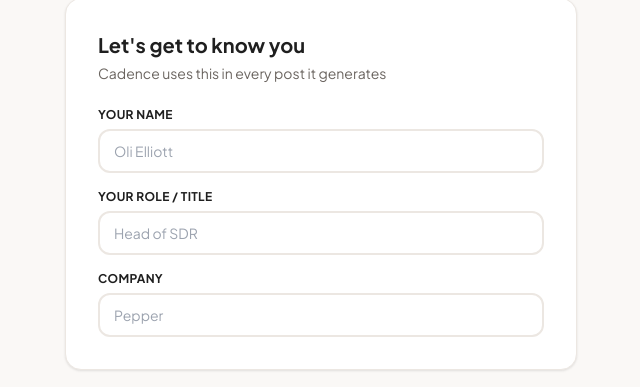
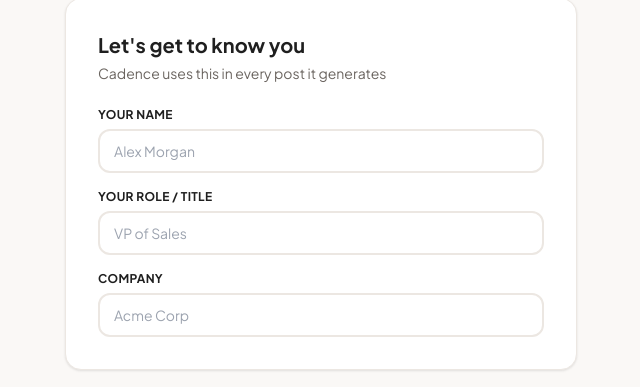
Before and after one commit to tinyspooon/Cadence, a Next.js app: page /onboarding in a window 1280 px wide. Shown: the part 230-617 px from the top of the page, without its empty margins (319-959 px from the left). Built offline with nearby package versions, Linux system fonts and the light colour scheme.

Commit message:
Remove all Pepper/personal placeholder references

```diff
--- a/src/app/dashboard/settings/page.tsx
+++ b/src/app/dashboard/settings/page.tsx
@@ -247,18 +247,18 @@ export default function SettingsPage() {
           <div className="grid grid-cols-2 gap-3 mb-3">
             <div>
               <label className="block text-xs font-bold text-text uppercase tracking-wide mb-1.5">Full name</label>
-              <input type="text" value={name} onChange={e => setName(e.target.value)} placeholder="Your name"
+              <input type="text" value={name} onChange={e => setName(e.target.value)} placeholder="Alex Morgan"
                 className="w-full px-3 py-2.5 bg-white border-2 border-border2 rounded-xl text-sm text-text placeholder-faint focus:outline-none focus:border-accent focus:ring-2 focus:ring-accent/15 transition-all" />
             </div>
             <div>
               <label className="block text-xs font-bold text-text uppercase tracking-wide mb-1.5">Role / Title</label>
-              <input type="text" value={role} onChange={e => setRole(e.target.value)} placeholder="Your role"
+              <input type="text" value={role} onChange={e => setRole(e.target.value)} placeholder="VP of Sales"
                 className="w-full px-3 py-2.5 bg-white border-2 border-border2 rounded-xl text-sm text-text placeholder-faint focus:outline-none focus:border-accent focus:ring-2 focus:ring-accent/15 transition-all" />
             </div>
           </div>
           <div>
             <label className="block text-xs font-bold text-text uppercase tracking-wide mb-1.5">Company</label>
-            <input type="text" value={company} onChange={e => setCompany(e.target.value)} placeholder="Your company"
+            <input type="text" value={company} onChange={e => setCompany(e.target.value)} placeholder="Acme Corp"
               className="w-full px-3 py-2.5 bg-white border-2 border-border2 rounded-xl text-sm text-text placeholder-faint focus:outline-none focus:border-accent focus:ring-2 focus:ring-accent/15 transition-all" />
           </div>
         </SettingsCard>
@@ -278,25 +278,25 @@ export default function SettingsPage() {
             <div>
               <label className="block text-xs font-bold text-text uppercase tracking-wide mb-1.5">One-liner description</label>
               <input type="text" value={companyOneLiner} onChange={e => setOneLiner(e.target.value)}
-                placeholder="e.g. Pepper is AI-powered order management for food distributors"
+                placeholder="e.g. Acme is AI-powered sales intelligence for B2B teams"
                 className="w-full px-3 py-2.5 bg-white border-2 border-border2 rounded-xl text-sm text-text placeholder-faint focus:outline-none focus:border-accent focus:ring-2 focus:ring-accent/15 transition-all" />
             </div>
             <div>
               <label className="block text-xs font-bold text-text uppercase tracking-wide mb-1.5">Problem you solve</label>
               <textarea value={problemSolved} onChange={e => setProblem(e.target.value)} rows={2}
-                placeholder="e.g. Independent food distributors are stuck on phone orders and spreadsheets — losing customers to faster competitors"
+                placeholder="e.g. Sales teams waste hours on manual research instead of actually selling"
                 className="w-full px-3 py-2.5 bg-white border-2 border-border2 rounded-xl text-sm text-text placeholder-faint focus:outline-none focus:border-accent focus:ring-2 focus:ring-accent/15 transition-all resize-none" />
             </div>
             <div>
               <label className="block text-xs font-bold text-text uppercase tracking-wide mb-1.5">Target customer</label>
               <input type="text" value={targetCustomer} onChange={e => setTarget(e.target.value)}
-                placeholder="e.g. Independent food & beverage distributors with 10-100 employees"
+                placeholder="e.g. B2B SaaS companies with 50-500 employees"
                 className="w-full px-3 py-2.5 bg-white border-2 border-border2 rounded-xl text-sm text-text placeholder-faint focus:outline-none focus:border-accent focus:ring-2 focus:ring-accent/15 transition-all" />
             </div>
             <div>
               <label className="block text-xs font-bold text-text uppercase tracking-wide mb-1.5">Key differentiator</label>
               <input type="text" value={differentiator} onChange={e => setDiff(e.target.value)}
-                placeholder="e.g. The only platform built specifically for independent distributors — not adapted from enterprise software"
+                placeholder="e.g. The only tool built specifically for sales teams — not adapted from marketing software"
                 className="w-full px-3 py-2.5 bg-white border-2 border-border2 rounded-xl text-sm text-text placeholder-faint focus:outline-none focus:border-accent focus:ring-2 focus:ring-accent/15 transition-all" />
             </div>
           </div>
--- a/src/app/dashboard/team/page.tsx
+++ b/src/app/dashboard/team/page.tsx
@@ -19,7 +19,7 @@ interface TeamMember {
 const TEAM: TeamMember[] = [
   { id: '1', name: 'Ryan Callahan',        role: 'SDR',         avatar: 'K', color: '#FF5C35', postsThisMonth: 14, streak: 9,  consistency: 94, topStyle: 'Story',       lastPosted: 'Today',     status: 'active' },
   { id: '2', name: 'Jamie Torres',   role: 'SDR',         avatar: 'B', color: '#7C4DFF', postsThisMonth: 11, streak: 6,  consistency: 82, topStyle: 'Insight',     lastPosted: 'Yesterday', status: 'active' },
-  { id: '3', name: 'Alex Morgan',        role: 'Head of SDR', avatar: 'O', color: '#0EA47A', postsThisMonth: 9,  streak: 3,  consistency: 78, topStyle: 'Story',       lastPosted: 'Today',     status: 'active' },
+  { id: '3', name: 'Alex Morgan',        role: 'VP of Sales', avatar: 'A', color: '#0EA47A', postsThisMonth: 9,  streak: 3,  consistency: 78, topStyle: 'Story',       lastPosted: 'Today',     status: 'active' },
   { id: '4', name: 'Sam Fletcher',        role: 'SDR',         avatar: 'D', color: '#D97706', postsThisMonth: 8,  streak: 4,  consistency: 71, topStyle: 'Observation', lastPosted: '2 days ago',status: 'active' },
   { id: '5', name: 'Priya Sharma', role: 'SDR',         avatar: 'C', color: '#0A66C2', postsThisMonth: 6,  streak: 2,  consistency: 58, topStyle: 'Insight',     lastPosted: '3 days ago',status: 'at-risk' },
   { id: '6', name: 'Ben Wallace',      role: 'SDR',         avatar: 'L', color: '#9333EA', postsThisMonth: 5,  streak: 1,  consistency: 45, topStyle: 'Story',       lastPosted: '4 days ago',status: 'at-risk' },
--- a/src/app/onboarding/page.tsx
+++ b/src/app/onboarding/page.tsx
@@ -141,17 +141,17 @@ export default function OnboardingPage() {
               <div className="space-y-4">
                 <div>
                   <label className="block text-xs font-bold text-[#1F1F1F] uppercase tracking-wide mb-1.5">Your name</label>
-                  <input value={name} onChange={e => setName(e.target.value)} placeholder="Oli Elliott"
+                  <input value={name} onChange={e => setName(e.target.value)} placeholder="Alex Morgan"
                     className="w-full px-3.5 py-2.5 border-2 border-[#ECE7E2] rounded-xl text-sm focus:outline-none focus:border-[#FF6B3D] transition-colors" />
                 </div>
                 <div>
                   <label className="block text-xs font-bold text-[#1F1F1F] uppercase tracking-wide mb-1.5">Your role / title</label>
-                  <input value={role} onChange={e => setRole(e.target.value)} placeholder="Head of SDR"
+                  <input value={role} onChange={e => setRole(e.target.value)} placeholder="VP of Sales"
                     className="w-full px-3.5 py-2.5 border-2 border-[#ECE7E2] rounded-xl text-sm focus:outline-none focus:border-[#FF6B3D] transition-colors" />
                 </div>
                 <div>
                   <label className="block text-xs font-bold text-[#1F1F1F] uppercase tracking-wide mb-1.5">Company</label>
-                  <input value={company} onChange={e => setCompany(e.target.value)} placeholder="Pepper"
+                  <input value={company} onChange={e => setCompany(e.target.value)} placeholder="Acme Corp"
                     className="w-full px-3.5 py-2.5 border-2 border-[#ECE7E2] rounded-xl text-sm focus:outline-none focus:border-[#FF6B3D] transition-colors" />
                 </div>
               </div>
@@ -167,19 +167,19 @@ export default function OnboardingPage() {
                 <div>
                   <label className="block text-xs font-bold text-[#1F1F1F] uppercase tracking-wide mb-1.5">One-liner description</label>
                   <input value={oneLiner} onChange={e => setOneLiner(e.target.value)}
-                    placeholder="e.g. AI-powered order management for food distributors"
+                    placeholder="e.g. AI-powered sales intelligence for B2B teams"
                     className="w-full px-3.5 py-2.5 border-2 border-[#ECE7E2] rounded-xl text-sm focus:outline-none focus:border-[#FF6B3D] transition-colors" />
                 </div>
                 <div>
                   <label className="block text-xs font-bold text-[#1F1F1F] uppercase tracking-wide mb-1.5">Target customer <span className="text-[#9B9590] normal-case font-normal">(optional)</span></label>
                   <input value={targetCustomer} onChange={e => setTargetCustomer(e.target.value)}
-                    placeholder="e.g. Independent food & beverage distributors"
+                    placeholder="e.g. B2B SaaS companies with 50-500 employees"
                     className="w-full px-3.5 py-2.5 border-2 border-[#ECE7E2] rounded-xl text-sm focus:outline-none focus:border-[#FF6B3D] transition-colors" />
                 </div>
                 <div>
                   <label className="block text-xs font-bold text-[#1F1F1F] uppercase tracking-wide mb-1.5">Problem you solve <span className="text-[#9B9590] normal-case font-normal">(optional)</span></label>
                   <textarea value={problemSolved} onChange={e => setProblemSolved(e.target.value)} rows={2}
-                    placeholder="e.g. Distributors are stuck on phone orders and spreadsheets, losing customers to faster competitors"
+                    placeholder="e.g. Sales teams waste hours on manual research instead of selling"
                     className="w-full px-3.5 py-2.5 border-2 border-[#ECE7E2] rounded-xl text-sm focus:outline-none focus:border-[#FF6B3D] transition-colors resize-none" />
                 </div>
                 <div>
```
